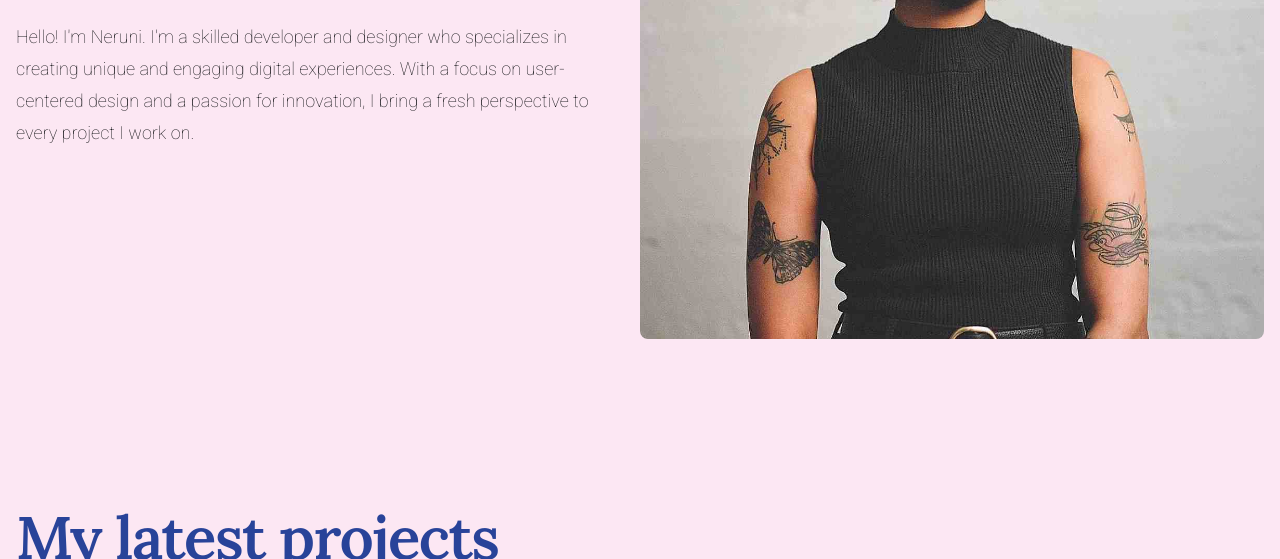
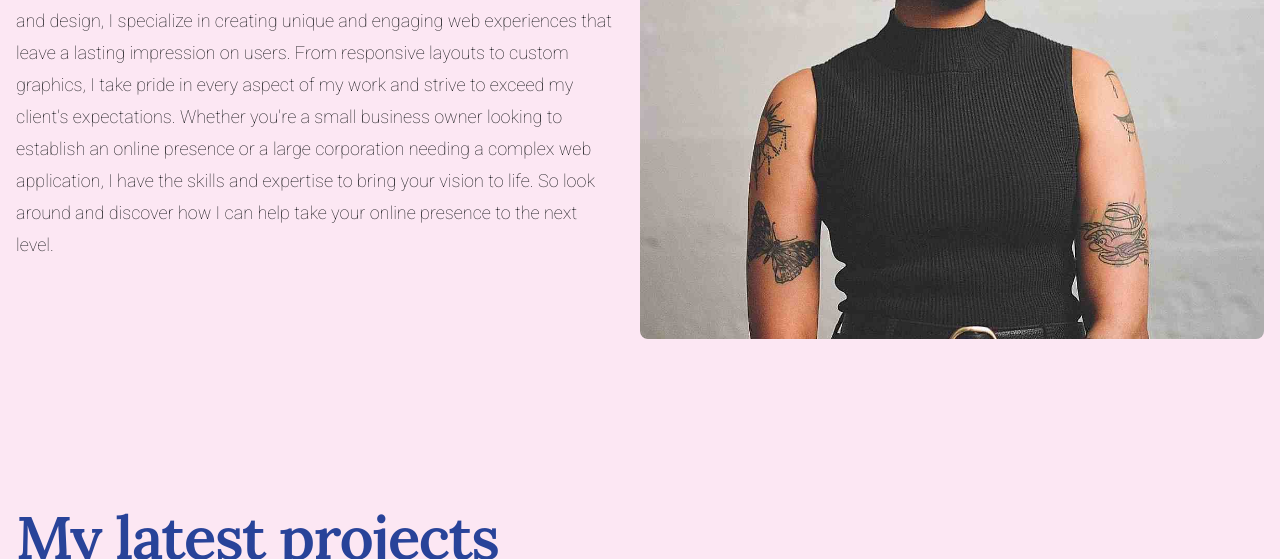
Before and after one commit to Nerunisal/portfolio, a website: page index.html in a window 1280 px wide. Shown: the part 541-1100 px from the top of the page. Drawn offline with Linux system fonts and the light colour scheme.

Commit message:
index-page update

```diff
--- a/index.html
+++ b/index.html
@@ -139,10 +139,18 @@
             </span>
             <p class="mt-6 text-lg leading-8">
               Hello! I'm <strong>Neruni.</strong> I'm a skilled developer and
-              designer who specializes in creating unique and engaging digital
-              experiences. With a focus on user-centered design and a passion
-              for innovation, I bring a fresh perspective to every project I
-              work on.
+              designer specializing in creating unique digital experiences. I'm
+              excited to share my passion for creating exclusive and functional
+              websites. With years of experience in development and design, I
+              specialize in creating unique and engaging web experiences that
+              leave a lasting impression on users. From responsive layouts to
+              custom graphics, I take pride in every aspect of my work and
+              strive to exceed my client's expectations. Whether you're a small
+              business owner looking to establish an online presence or a large
+              corporation needing a complex web application, I have the skills
+              and expertise to bring your vision to life. So look around and
+              discover how I can help take your online presence to the next
+              level.
             </p>
           </div>
           <img
```
